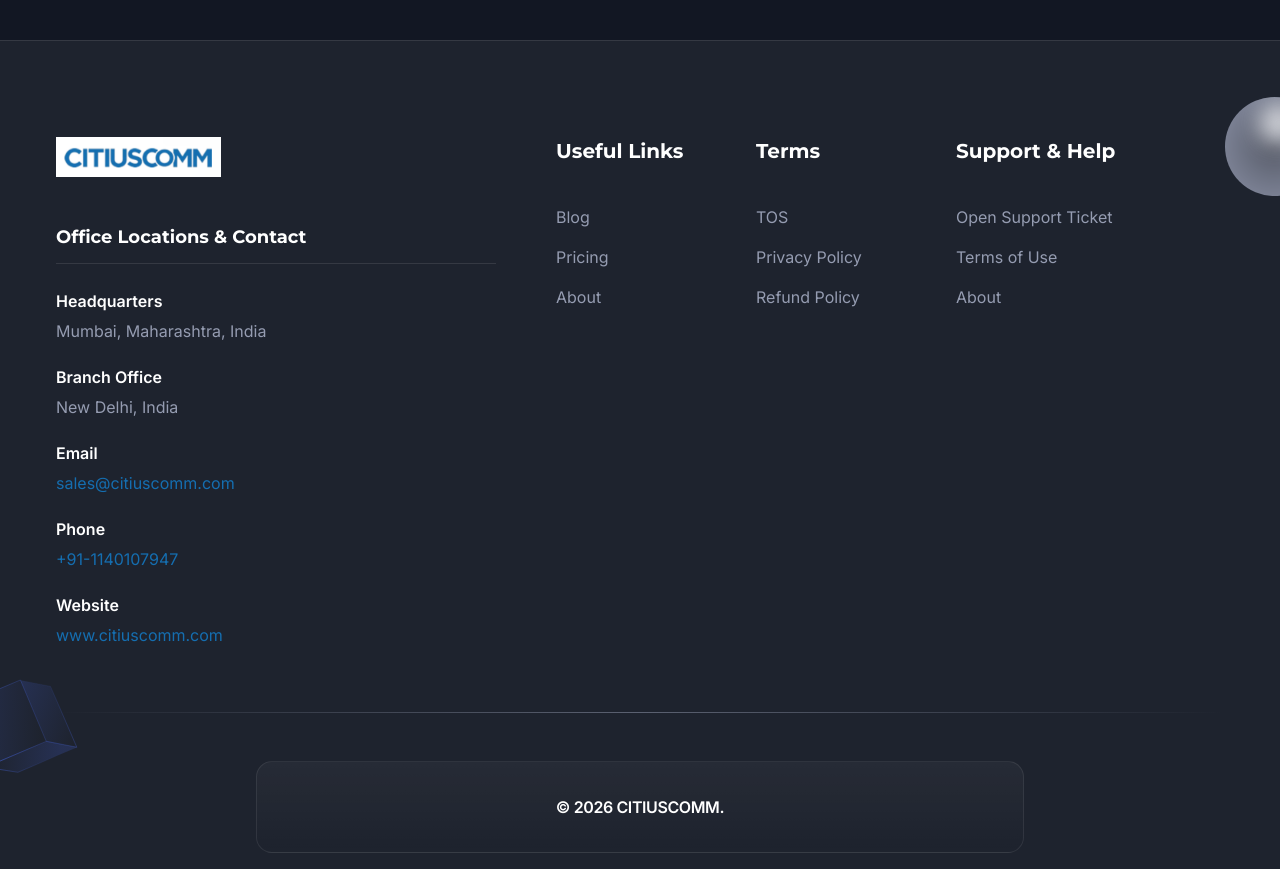
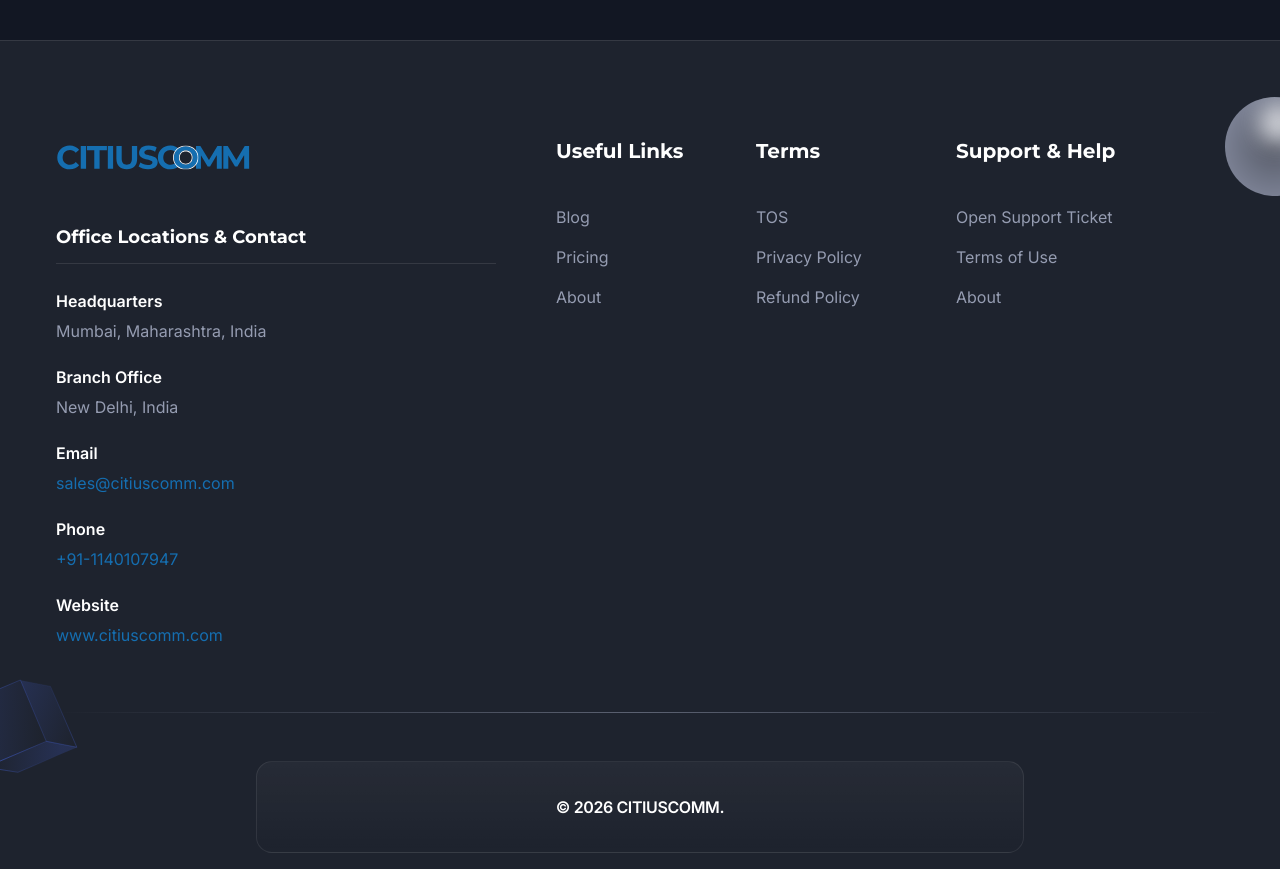
Before and after one commit to akshaye1cc/citiuscomm-website, a Next.js app: page / in a window 1280 px wide. Shown: the part 8180-9049 px from the top of the page. Built offline with nearby package versions, Linux system fonts and the light colour scheme.

Commit message:
footer logo updated

```diff
--- a/src/components/Footer/index.tsx
+++ b/src/components/Footer/index.tsx
@@ -17,7 +17,7 @@
                 >
                   <span className="relative isolate inline-flex ">
                     <Image
-                      src="/images/logo/logo2.png"
+                      src="/images/logo/Logo.svg"
                       alt="Citius Communications"
                       width={400}
                       height={52}
```
Also changed, not shown: public/images/logo/logo.svg.
